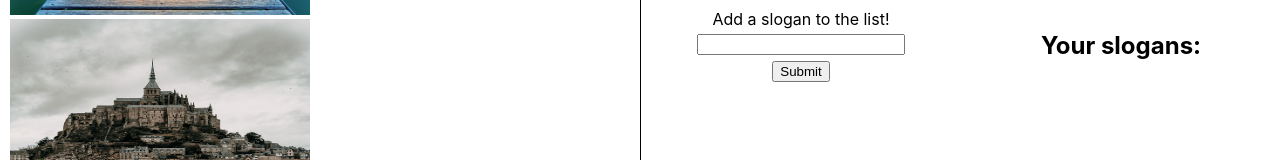
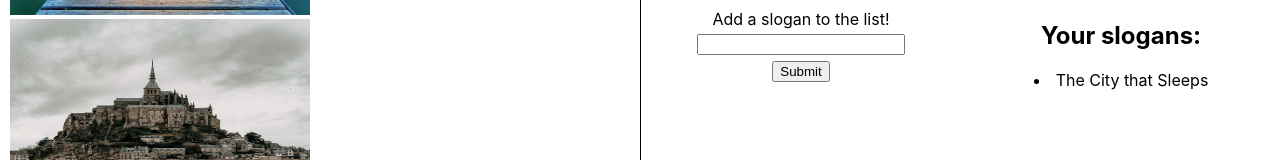
Before and after one commit to briensthomas/half-baked-city-builder, a React (Create React App) app: page / in a window 1280 px wide. Shown: the part 517-677 px from the top of the page. Built offline with nearby package versions, Linux system fonts and the light colour scheme.

Commit message:
SloganList.js correctly appends each slogan in the array to a list element, that list element it passed up to app.js and displayed. SloganForm, onSubmit, takes the entered value and passes it into the array

```diff
--- a/src/SloganList.js
+++ b/src/SloganList.js
@@ -1,11 +1,15 @@
 import React from 'react';
 
-export default function SloganList(props) {
+export default function SloganList({ slogans }) {
   return (
     <section>
       <h2>Your slogans:</h2>
       {/* This kind of component should be familiar by now. It takes in (as props) an array of slogans */}
-      {/* Then map over those slogans and for each slogan, render a Slogan component. Supply a key and a slogan as props to each Slogan component */}
+      {/* Then map over those slogans and for each slogan, render a Slogan component.
+      Supply a key and a slogan as props to each Slogan component */}
+      {
+        slogans.map((slogan, i) => <li key={slogan + i}>{ slogan }</li>)
+      }
     </section>
   );
 }
```
